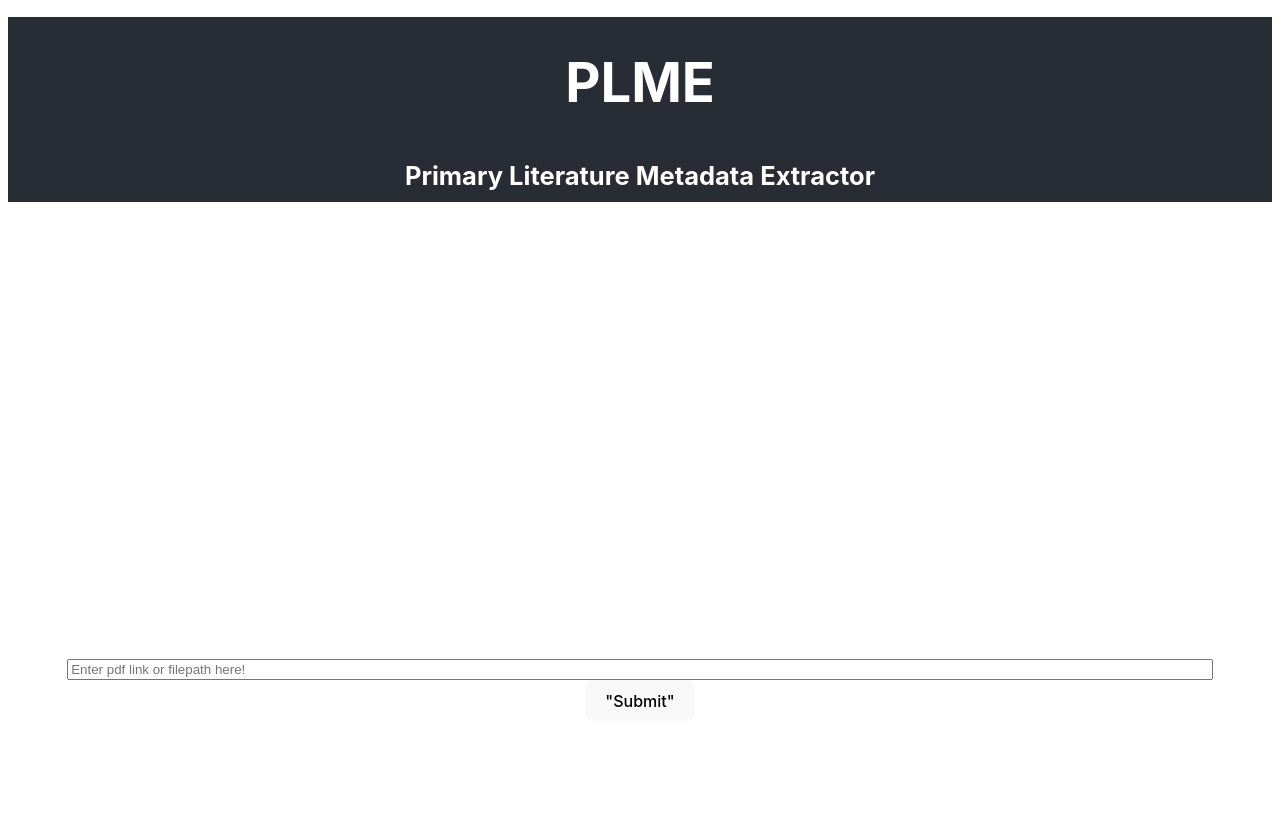
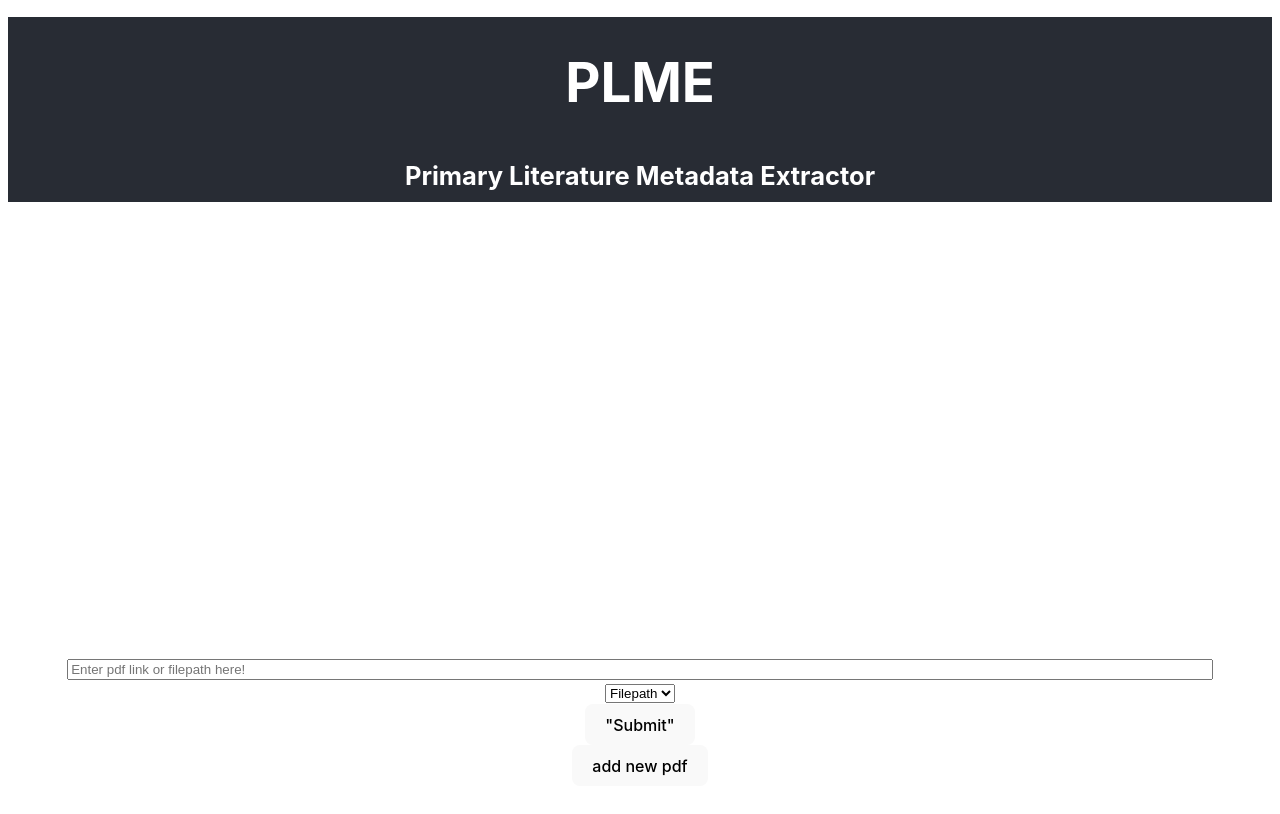
Before and after one commit to sbwest051/Projects, a React (Vite) app in the folder frontend/: page / in a window 1280 px wide. Shown: the top 814 px of the page. Built offline with nearby package versions, Linux system fonts and the light colour scheme.

Commit message:
feat: added visual functionality of multiple inputs

```diff
--- a/frontend/src/components/ControlledInput.tsx
+++ b/frontend/src/components/ControlledInput.tsx
@@ -1,25 +1,103 @@
-import '../styles/main.css';
-import { Dispatch, SetStateAction } from 'react';
+import "../styles/main.css";
+import { Dispatch, SetStateAction } from "react";
 
 // Remember that parameter names don't necessarily need to overlap;
 // I could use different variable names in the actual function.
 interface ControlledInputProps {
-    value: string,
+  value: string;
   // This type comes from React+TypeScript. VSCode can suggest these.
   //   Concretely, this means "a function that sets a state containing a string"
-    setValue: Dispatch<SetStateAction<string>>,
-    ariaLabel: string
+  //setValue: Dispatch<SetStateAction<string>>;
+  setValue: (newValue: string) => void;
+  ariaLabel: string;
 }
 
-  // Input boxes contain state. We want to make sure React is managing that state,
-  //   so we have a special component that wraps the input box.
-  export function ControlledInput({value, setValue, ariaLabel}: ControlledInputProps) {
+
+export function ControlledInput({
+  value,
+  setValue,
+  ariaLabel,
+}: ControlledInputProps) {
+
   return (
-      <input type="text" className="repl-command-box"
+    <>
+      <input
+        type="text"
+        className="repl-command-box"
         value={value}
         placeholder="Enter pdf link or filepath here!"
         onChange={(ev) => setValue(ev.target.value)}
-            aria-label={ariaLabel}>
-      </input>
+        aria-label={ariaLabel}
+      ></input>
+      <select>
+        <option value="option1">Filepath</option>
+        <option value="option2"> Link </option>
+      </select>
+    </>
+
   );
 }
+
+// import "../styles/main.css";
+// import { Dispatch, SetStateAction, useState } from "react";
+
+// // Remember that parameter names don't necessarily need to overlap;
+// // I could use different variable names in the actual function.
+// interface ControlledInputProps {
+//   value: string;
+//   // files: string[];
+//   setValue: Dispatch<SetStateAction<string>>;
+//   ariaLabel: string;
+//   //setFiles: Dispatch<SetStateAction<string[]>>;
+// }
+
+// const [inputProps, setInputProps] = useState<string[]>([]);
+
+// // function handleAddInputProp() {
+// //   setInputProps([...inputProps, ""]);
+// // }
+
+// // Input boxes contain state. We want to make sure React is managing that state,
+// //   so we have a special component that wraps the input box.
+// // export function ControlledInput({
+// //   value,
+// //   setValue,
+// //   ariaLabel,
+// // }: ControlledInputProps) {
+// //   return (
+// //     //{inputProps.map((input, index) => (
+// //     <input
+// //       type="text"
+// //       className="repl-command-box"
+// //       value={value}
+// //       placeholder="Enter PDF here"
+// //       onChange={(ev) => setValue(ev.target.value)}
+// //       aria-label={ariaLabel}
+// //       aria-description="where to put your PDF"
+// //       //ref={inputRef}
+// //       autoFocus
+// //     ></input>
+// //   );
+// // }
+// export function ControlledInput({
+//   value,
+//   setValue,
+//   ariaLabel,
+//   // files,
+//   // setFiles,
+// }: ControlledInputProps) {
+//   return (
+//     <div>
+//       <input
+//         type="text"
+//         className="repl-command-box"
+//         value={value}
+//         placeholder="Enter PDF here"
+//         onChange={(ev) => setValue(ev.target.value)}
+//         aria-label={ariaLabel}
+//         aria-description="where to put your PDF"
+//         autoFocus
+//       />
+//     </div>
+//   );
+// }
--- a/frontend/src/components/REPL.tsx
+++ b/frontend/src/components/REPL.tsx
@@ -8,25 +8,24 @@ import { REPLInput } from "./REPLInput";
 */
 export default function REPL() {
   const [history, setHistory] = useState<[string, string | string[][]][]>([]);
-  const [isVerbose, setVerbose] = useState<boolean>(false);
+  //const [isVerbose, setVerbose] = useState<boolean>(false);
   const [data, setData] = useState<string[][]>([]);
   const [count, setCount] = useState<number>(0);
+ // const [files, setFiles] = useState<string[]>([]);
 
   return (
     <div className="repl">
       <REPLHistory
         history={history}
-        isVerbose={isVerbose}
-        setVerbose={setVerbose}
         count={count}
       />
       {/* <hr></hr> */}
       <REPLInput
+       // files={files}
         history={history}
         setHistory={setHistory}
-        isVerbose={isVerbose}
-        setVerbose={setVerbose}
-        data={data}
+        //setFiles={setFiles}
+        //data={data}
         setData={setData}
         count={count}
       />
--- a/frontend/src/components/REPLHistory.tsx
+++ b/frontend/src/components/REPLHistory.tsx
@@ -7,13 +7,12 @@ import { REPLView } from "./REPLView";
  * A connection between components in the mock.
  * @param history The history of each submitted command, stored in tuples or string 2D arrays
  * @param isVerbose Whether the current view method is verbose or not
- * @param setVerbose How to set the verbocity
  * @param count The current number of commands being displayed
  */
 interface REPLHistoryProps {
   history: [string, string | string[][]][];
-  isVerbose: boolean;
-  setVerbose: Dispatch<SetStateAction<boolean>>;
+  // isVerbose: boolean;
+  // setVerbose: Dispatch<SetStateAction<boolean>>;
   count: number;
 }
 
@@ -27,7 +26,7 @@ export function REPLHistory(props: REPLHistoryProps) {
   // Callback function to set data
   // const updateData = (newData) => {
   //   setData(newData);
-  if (!props.isVerbose) {
+ // if (!props.isVerbose) {
     return (
       //Insert here the actual return
       <div className="repl-history">
@@ -39,17 +38,17 @@ export function REPLHistory(props: REPLHistoryProps) {
         ))}
       </div>
     );
-  }
-  return (
-    <div className="repl-history">
-      {props.history.map((command, index) => (
-        <>
-          <p aria-label={`Commanded ${index}`}>Command: {command[0]}</p>
-          <p aria-label={`Output ${index}`}>
-            Output: <REPLView data={command[1]} count={index} />
-          </p>
-        </>
-      ))}
-    </div>
-  );
+ // }
+  // return (
+  //   <div className="repl-history">
+  //     {props.history.map((command, index) => (
+  //       <>
+  //         <p aria-label={`Commanded ${index}`}>Command: {command[0]}</p>
+  //         <p aria-label={`Output ${index}`}>
+  //           Output: <REPLView data={command[1]} count={index} />
+  //         </p>
+  //       </>
+  //     ))}
+  //   </div>
+  // );
 }
--- a/frontend/src/components/REPLInput.tsx
+++ b/frontend/src/components/REPLInput.tsx
@@ -16,10 +16,9 @@ import internal from "stream";
  */
 interface REPLInputProps {
   history: [string, string | string[][]][];
+  //files: string[]
   setHistory: Dispatch<SetStateAction<[string, string | string[][]][]>>;
-  setVerbose: Dispatch<SetStateAction<boolean>>;
-  isVerbose: boolean;
-  data: string[][];
+  //setFiles: Dispatch<SetStateAction<string[]>>;
   count: number;
   setData: Dispatch<SetStateAction<string[][]>>;
   //setMode:
@@ -34,32 +33,46 @@ export function REPLInput(props: REPLInputProps) {
   // Manages the contents of the input box
   const [commandString, setCommandString] = useState<string>("");
   const [count, setCount] = useState<number>(0);
-  const [filename, setFile] = useState<string>("");
+  const [files, setFiles] = useState<string[]>([]);
+  const [inputValues, setInputValues] = useState<string[]>([""]);
+
 
   // This function is triggered when the button is clicked.
   function handleSubmit(commandString: string) {
     setCount(count + 1);
-
   }
-  /**
-   * We suggest breaking down this component into smaller components, think about the individual pieces
-   * of the REPL and how they connect to each other...
-   */
+  // function handleAddInputProp() {
+  //   //setFile([...inputProps, ""]);
+  // }
+  function handleAddInputProp() {
+    setInputValues([...inputValues, ""]);
+  }
   return (
     <div className="repl-input">
       {/* <fieldset> */}
-        {/* <legend>Enter a command:</legend> */}
-        <ControlledInput
-          value={commandString}
-          setValue={setCommandString}
-          ariaLabel={"Command input"}
-        />
-      {/* </fieldset> */}
+      {/* <legend>Enter a command:</legend> */}
+        {inputValues.map((value, index) => (
+      <ControlledInput
+        value={value}
+        setValue={(newValue: string) => {
+          const newInputValues = [...inputValues];
+          newInputValues[index] = newValue;
+           setInputValues(newInputValues);
+    }}
+    ariaLabel={`Command input ${index}`}
+
+        //ariaLabel={"Command input"}
+        // files={props.files}
+        // setFiles={props.setFiles}
+          />
+           ))}
+
 
       <button aria-label="button" onClick={() => handleSubmit(commandString)}>
         {/*This is where we will asign which function and/or code to use*/}
         "Submit"
       </button>
+      <button onClick={handleAddInputProp}> add new pdf </button>
     </div>
   );
 }
```
Lines whose indentation alone changed are shown as unchanged.
